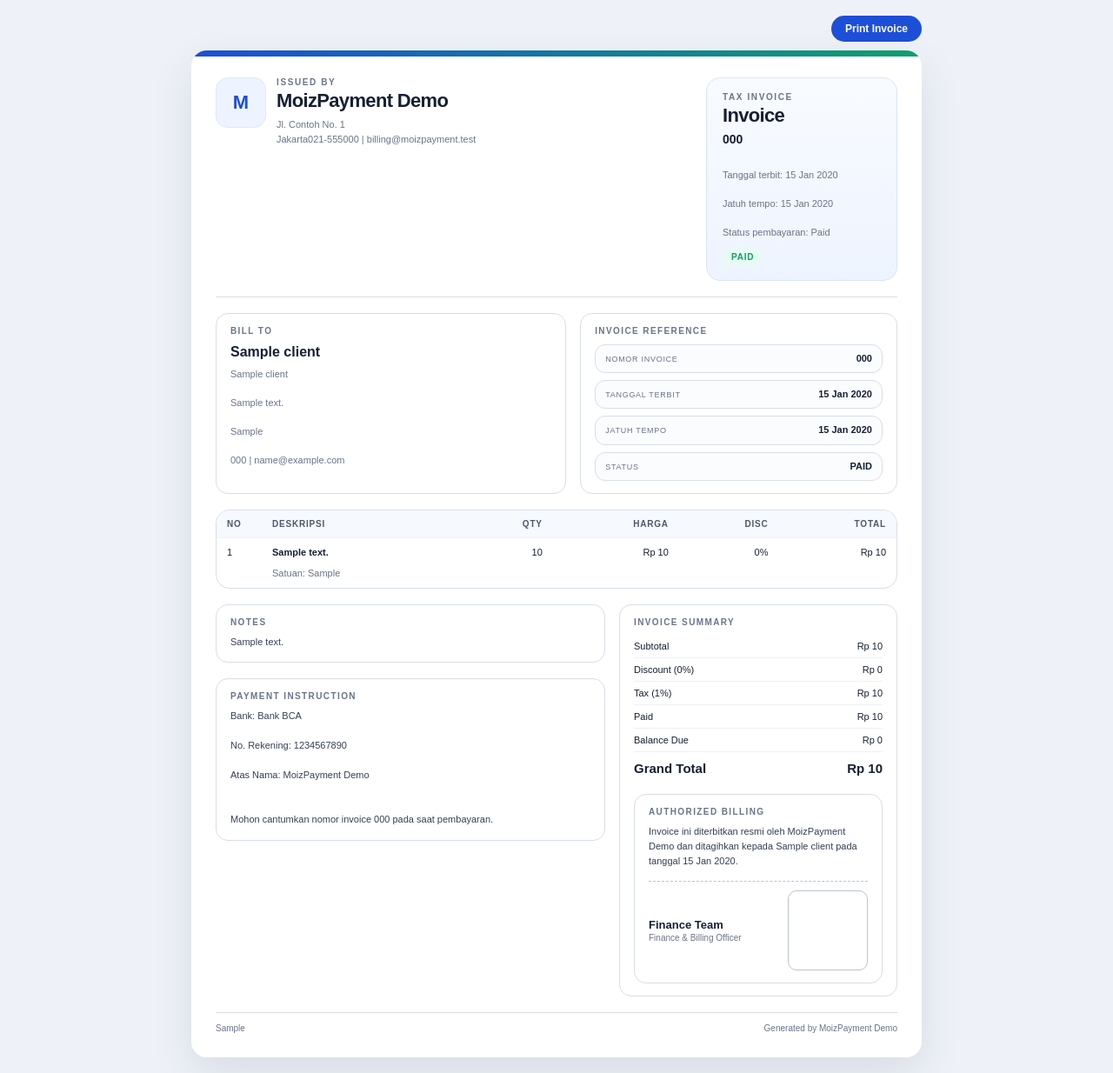
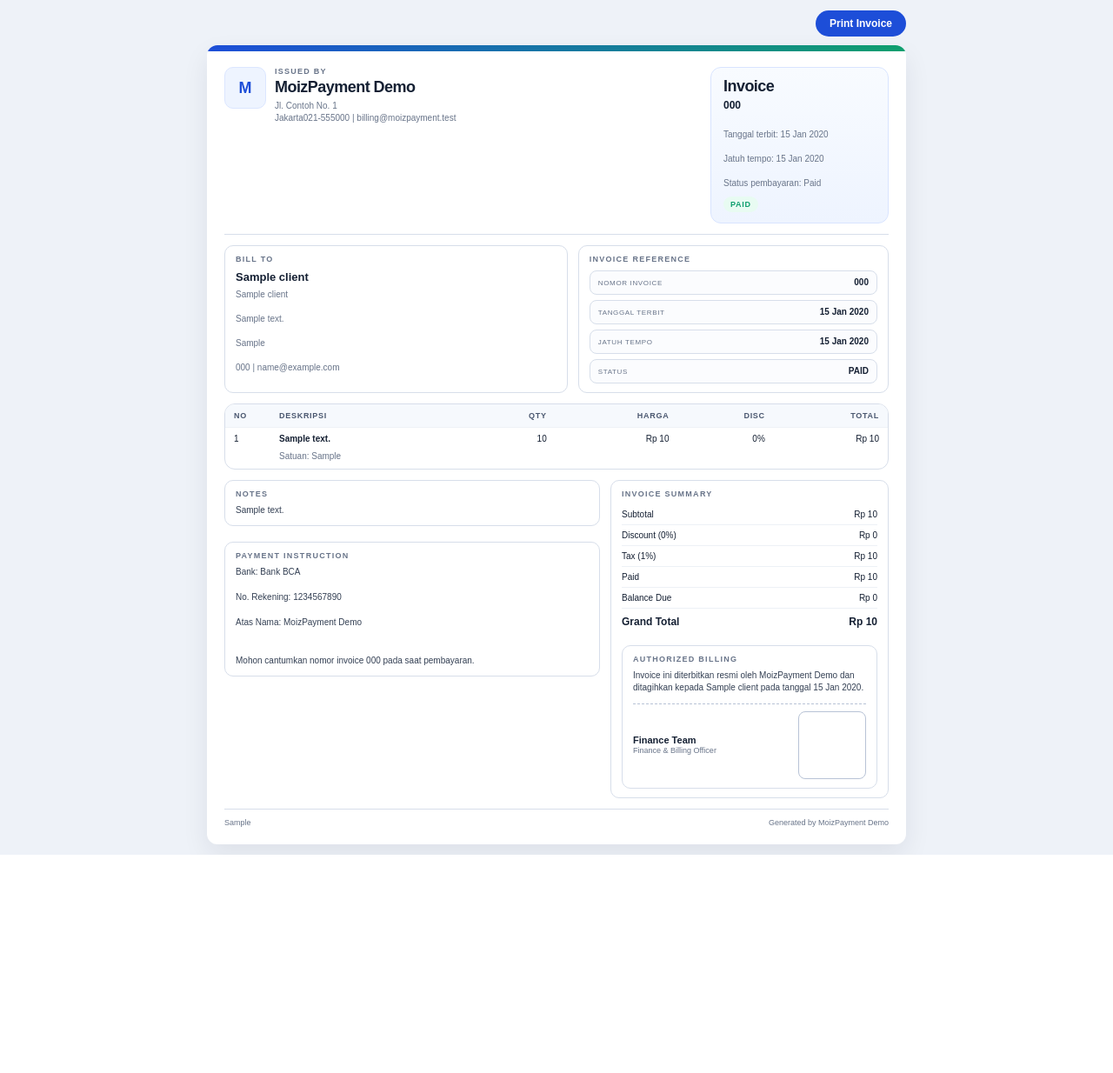
Before and after one commit to moizcare93/moizpayment, a CodeIgniter app: page /path/invoices/print/1 in a window 1280 px wide. Shown: the whole page at 87% size. After the commit the page ends 983 px from the top, so only its background shows below. Run offline with CodeIgniter, Linux system fonts and the light colour scheme; a user stored in the database is signed in; data comes from the database, SQL or seed files in the repository; tables that the repository leaves empty hold one stand-in row (values such as "Sample post"); some libraries are stand-ins or nearby versions.

Commit message:
Tighten invoice print typography and fix QR canvas

```diff
--- a/application/views/invoices/print.php
+++ b/application/views/invoices/print.php
@@ -44,6 +44,7 @@ $verification_payload = "Invoice Verification\n"
         body {
             margin: 0;
             font-family: Arial, Helvetica, sans-serif;
+            font-size: 11px;
             background: var(--bg);
             color: var(--ink);
             -webkit-print-color-adjust: exact;
@@ -51,9 +52,9 @@ $verification_payload = "Invoice Verification\n"
         }
 
         .print-shell {
-            max-width: 860px;
-            margin: 18px auto;
-            padding: 0 10px;
+            max-width: 820px;
+            margin: 12px auto;
+            padding: 0 8px;
         }
 
         .print-toolbar {
@@ -76,8 +77,8 @@ $verification_payload = "Invoice Verification\n"
 
         .invoice-paper {
             background: var(--paper);
-            border-radius: 18px;
-            box-shadow: 0 18px 48px rgba(22, 31, 50, 0.1);
+            border-radius: 12px;
+            box-shadow: 0 12px 30px rgba(22, 31, 50, 0.08);
             overflow: hidden;
         }
 
@@ -87,28 +88,28 @@ $verification_payload = "Invoice Verification\n"
         }
 
         .invoice-body {
-            padding: 24px 28px 28px;
+            padding: 18px 20px 20px;
         }
 
         .hero {
             display: flex;
             justify-content: space-between;
-            gap: 18px;
+            gap: 14px;
             align-items: flex-start;
-            padding-bottom: 18px;
+            padding-bottom: 12px;
             border-bottom: 1px solid var(--line);
         }
 
         .identity {
             display: flex;
-            gap: 12px;
+            gap: 10px;
             align-items: flex-start;
         }
 
         .logo-box {
-            width: 58px;
-            height: 58px;
-            border-radius: 14px;
+            width: 48px;
+            height: 48px;
+            border-radius: 10px;
             background: var(--accent-soft);
             display: flex;
             align-items: center;
@@ -124,24 +125,24 @@ $verification_payload = "Invoice Verification\n"
         }
 
         .logo-fallback {
-            font-size: 22px;
+            font-size: 18px;
             font-weight: 700;
             color: var(--accent);
         }
 
         .eyebrow {
             color: var(--muted);
-            font-size: 10px;
+            font-size: 9px;
             text-transform: uppercase;
-            letter-spacing: 0.16em;
-            margin-bottom: 5px;
+            letter-spacing: 0.14em;
+            margin-bottom: 4px;
             font-weight: 700;
         }
 
         .company-name,
         .invoice-title {
             margin: 0;
-            font-size: 22px;
+            font-size: 18px;
             line-height: 1;
             letter-spacing: -0.03em;
         }
@@ -149,33 +150,33 @@ $verification_payload = "Invoice Verification\n"
         .company-meta,
         .invoice-meta,
         .small-meta {
-            margin-top: 8px;
+            margin-top: 6px;
             color: var(--muted);
-            font-size: 11px;
-            line-height: 1.5;
+            font-size: 10px;
+            line-height: 1.4;
             white-space: pre-line;
         }
 
         .invoice-meta-card {
-            min-width: 220px;
-            padding: 16px 18px;
+            min-width: 205px;
+            padding: 12px 14px;
             background: linear-gradient(180deg, #f8fbff, #eef4ff);
             border: 1px solid #d8e4ff;
-            border-radius: 16px;
+            border-radius: 12px;
         }
 
         .invoice-number {
-            margin-top: 8px;
-            font-size: 14px;
+            margin-top: 6px;
+            font-size: 12px;
             font-weight: 700;
         }
 
         .status-pill {
             display: inline-block;
-            margin-top: 10px;
-            padding: 5px 10px;
+            margin-top: 8px;
+            padding: 4px 8px;
             border-radius: 999px;
-            font-size: 10px;
+            font-size: 9px;
             font-weight: 700;
             text-transform: uppercase;
             letter-spacing: 0.08em;
@@ -191,58 +192,58 @@ $verification_payload = "Invoice Verification\n"
         .info-grid {
             display: grid;
             grid-template-columns: 1.05fr 0.95fr;
-            gap: 16px;
-            margin-top: 18px;
+            gap: 12px;
+            margin-top: 12px;
         }
 
         .info-card {
             border: 1px solid var(--line);
-            border-radius: 14px;
-            padding: 14px 16px;
-            min-height: 126px;
+            border-radius: 10px;
+            padding: 10px 12px;
+            min-height: 102px;
         }
 
         .info-card h3 {
-            margin: 0 0 10px;
-            font-size: 10px;
+            margin: 0 0 8px;
+            font-size: 9px;
             letter-spacing: 0.14em;
             text-transform: uppercase;
             color: var(--muted);
         }
 
         .bill-name {
-            font-size: 16px;
+            font-size: 13px;
             font-weight: 700;
-            margin-bottom: 6px;
+            margin-bottom: 4px;
         }
 
         .meta-list {
             display: grid;
             grid-template-columns: 1fr;
-            gap: 8px;
-            margin-top: 6px;
+            gap: 6px;
+            margin-top: 4px;
         }
 
         .meta-row {
             border: 1px solid var(--line);
-            border-radius: 12px;
-            padding: 9px 11px;
+            border-radius: 8px;
+            padding: 7px 9px;
             background: #fbfcfe;
             display: flex;
             justify-content: space-between;
-            gap: 12px;
+            gap: 8px;
             align-items: baseline;
         }
 
         .meta-row span {
             color: var(--muted);
-            font-size: 9px;
+            font-size: 8px;
             text-transform: uppercase;
             letter-spacing: 0.08em;
         }
 
         .meta-row strong {
-            font-size: 11px;
+            font-size: 10px;
             line-height: 1.2;
             text-align: right;
         }
@@ -253,16 +254,16 @@ $verification_payload = "Invoice Verification\n"
         }
 
         .items-wrap {
-            margin-top: 18px;
+            margin-top: 12px;
             border: 1px solid var(--line);
-            border-radius: 16px;
+            border-radius: 12px;
             overflow: hidden;
         }
 
         .items-wrap thead th {
             background: #f6f9fd;
-            padding: 10px 12px;
-            font-size: 10px;
+            padding: 8px 10px;
+            font-size: 9px;
             text-transform: uppercase;
             letter-spacing: 0.08em;
             color: #4b5870;
@@ -270,11 +271,11 @@ $verification_payload = "Invoice Verification\n"
         }
 
         .items-wrap tbody td {
-            padding: 9px 12px;
+            padding: 7px 10px;
             border-top: 1px solid #eef2f7;
-            font-size: 11px;
+            font-size: 10px;
             vertical-align: top;
-            line-height: 1.35;
+            line-height: 1.28;
         }
 
         .items-wrap td.num,
@@ -285,14 +286,14 @@ $verification_payload = "Invoice Verification\n"
 
         .desc-title {
             font-weight: 700;
-            margin-bottom: 2px;
+            margin-bottom: 1px;
         }
 
         .totals-grid {
             display: grid;
             grid-template-columns: 1fr 320px;
-            gap: 16px;
-            margin-top: 18px;
+            gap: 12px;
+            margin-top: 12px;
             align-items: start;
         }
 
@@ -301,16 +302,16 @@ $verification_payload = "Invoice Verification\n"
         .bank-card,
         .trust-card {
             border: 1px solid var(--line);
-            border-radius: 14px;
-            padding: 14px 16px;
+            border-radius: 10px;
+            padding: 10px 12px;
         }
 
         .notes-card h3,
         .totals-card h3,
         .bank-card h3,
         .trust-card h3 {
-            margin: 0 0 9px;
-            font-size: 10px;
+            margin: 0 0 7px;
+            font-size: 9px;
             letter-spacing: 0.14em;
             text-transform: uppercase;
             color: var(--muted);
@@ -321,37 +322,37 @@ $verification_payload = "Invoice Verification\n"
         .trust-card p {
             margin: 0;
             color: #344054;
-            font-size: 11px;
-            line-height: 1.55;
+            font-size: 10px;
+            line-height: 1.45;
             white-space: pre-line;
         }
 
         .signatory {
-            margin-top: 14px;
-            padding-top: 10px;
+            margin-top: 10px;
+            padding-top: 8px;
             border-top: 1px dashed var(--line-strong);
             display: grid;
-            grid-template-columns: 1fr 92px;
-            gap: 14px;
+            grid-template-columns: 1fr 78px;
+            gap: 10px;
             align-items: center;
         }
 
         .sign-name {
-            font-size: 13px;
+            font-size: 11px;
             font-weight: 700;
-            margin-bottom: 2px;
+            margin-bottom: 1px;
         }
 
         .sign-role {
             color: var(--muted);
-            font-size: 10px;
+            font-size: 9px;
         }
 
         .qr-box {
-            width: 92px;
-            height: 92px;
+            width: 78px;
+            height: 78px;
             border: 1px solid var(--line-strong);
-            border-radius: 10px;
+            border-radius: 8px;
             display: flex;
             align-items: center;
             justify-content: center;
@@ -361,20 +362,20 @@ $verification_payload = "Invoice Verification\n"
 
         .qr-box canvas,
         .qr-box img {
-            width: 80px !important;
-            height: 80px !important;
+            width: 68px !important;
+            height: 68px !important;
         }
 
         .totals-table td {
-            padding: 7px 0;
+            padding: 6px 0;
             border-bottom: 1px solid #edf1f6;
-            font-size: 11px;
+            font-size: 10px;
         }
 
         .totals-table tr:last-child td {
             border-bottom: 0;
-            padding-top: 10px;
-            font-size: 15px;
+            padding-top: 8px;
+            font-size: 12px;
             font-weight: 700;
         }
 
@@ -383,11 +384,11 @@ $verification_payload = "Invoice Verification\n"
         }
 
         .footer-band {
-            margin-top: 18px;
-            padding-top: 12px;
+            margin-top: 12px;
+            padding-top: 10px;
             border-top: 1px solid var(--line);
             color: var(--muted);
-            font-size: 10px;
+            font-size: 9px;
             display: flex;
             justify-content: space-between;
             gap: 12px;
@@ -395,7 +396,7 @@ $verification_payload = "Invoice Verification\n"
 
         @page {
             size: A4;
-            margin: 8mm;
+            margin: 6mm;
         }
 
         @media print {
@@ -419,7 +420,7 @@ $verification_payload = "Invoice Verification\n"
             }
 
             .invoice-body {
-                padding: 14px 16px 16px;
+                padding: 10px 12px 12px;
             }
         }
     </style>
@@ -451,7 +452,6 @@ $verification_payload = "Invoice Verification\n"
                 </div>
 
                 <div class="invoice-meta-card">
-                    <div class="eyebrow">Tax Invoice</div>
                     <h2 class="invoice-title">Invoice</h2>
                     <div class="invoice-number"><?= html_escape($invoice['invoice_number']); ?></div>
                     <div class="small-meta">
@@ -580,7 +580,7 @@ Mohon cantumkan nomor invoice <?= html_escape($invoice['invoice_number']); ?> pa
                                 <div class="sign-name"><?= html_escape($collector_name); ?></div>
                                 <div class="sign-role"><?= html_escape($collector_title); ?></div>
                             </div>
-                            <div class="qr-box" id="invoice-qrcode"></div>
+                            <div class="qr-box"><canvas id="invoice-qrcode"></canvas></div>
                         </div>
                     </div>
                 </div>
```
